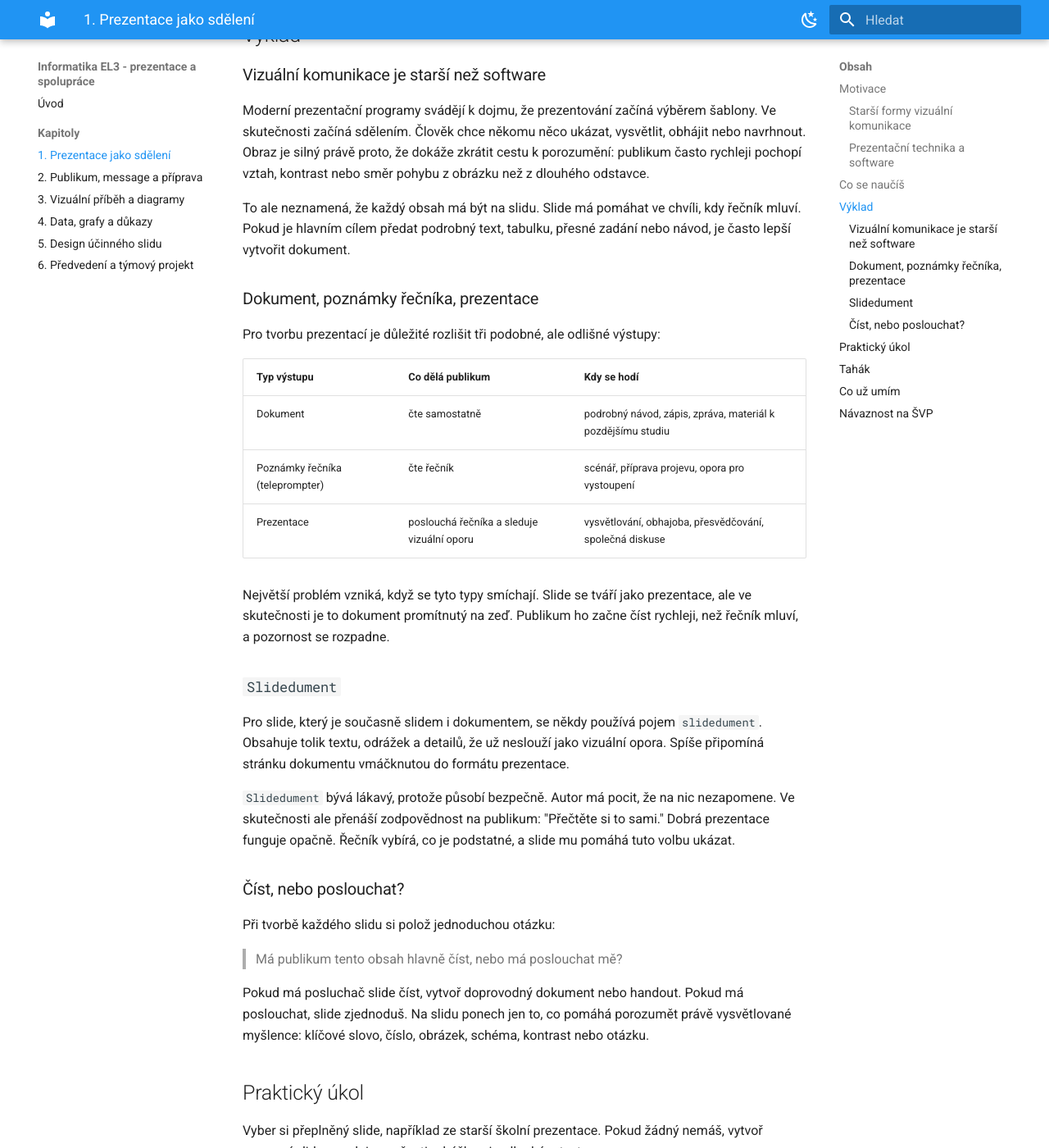
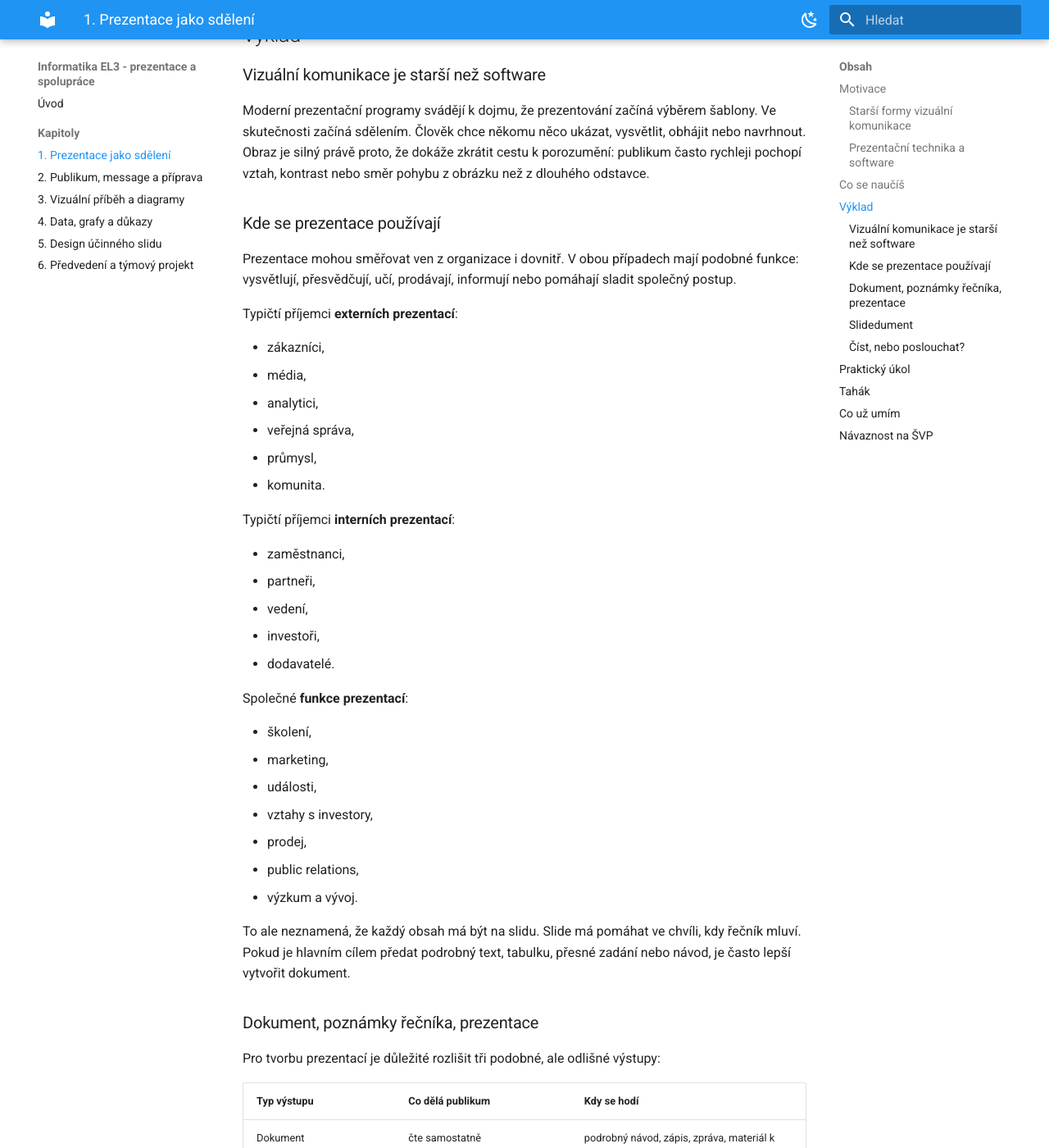
Before and after one commit to faitjaroslav-byte/informatika_EL3, an MkDocs documentation site: the page built from docs/cs/01-prezentace-jako-sdeleni.md, in a window 1280 px wide and 1400 px high, scrolled down 1159 px. Shown: the whole window at 82% size. Built offline with MkDocs 1.6.1 and Material for MkDocs 9.7.7, drawn with Linux system fonts in a browser that asks for light colours.

Commit message:
Describe presentation audiences in lists

```diff
--- a/docs/cs/01-prezentace-jako-sdeleni.md
+++ b/docs/cs/01-prezentace-jako-sdeleni.md
@@ -53,6 +53,37 @@ flowchart LR
 ### Vizuální komunikace je starší než software
 
 Moderní prezentační programy svádějí k dojmu, že prezentování začíná výběrem šablony. Ve skutečnosti začíná sdělením. Člověk chce někomu něco ukázat, vysvětlit, obhájit nebo navrhnout. Obraz je silný právě proto, že dokáže zkrátit cestu k porozumění: publikum často rychleji pochopí vztah, kontrast nebo směr pohybu z obrázku než z dlouhého odstavce.
+
+### Kde se prezentace používají
+
+Prezentace mohou směřovat ven z organizace i dovnitř. V obou případech mají podobné funkce: vysvětlují, přesvědčují, učí, prodávají, informují nebo pomáhají sladit společný postup.
+
+Typičtí příjemci **externích prezentací**:
+
+- zákazníci,
+- média,
+- analytici,
+- veřejná správa,
+- průmysl,
+- komunita.
+
+Typičtí příjemci **interních prezentací**:
+
+- zaměstnanci,
+- partneři,
+- vedení,
+- investoři,
+- dodavatelé.
+
+Společné **funkce prezentací**:
+
+- školení,
+- marketing,
+- události,
+- vztahy s investory,
+- prodej,
+- public relations,
+- výzkum a vývoj.
 
 To ale neznamená, že každý obsah má být na slidu. Slide má pomáhat ve chvíli, kdy řečník mluví. Pokud je hlavním cílem předat podrobný text, tabulku, přesné zadání nebo návod, je často lepší vytvořit dokument.
 
```
